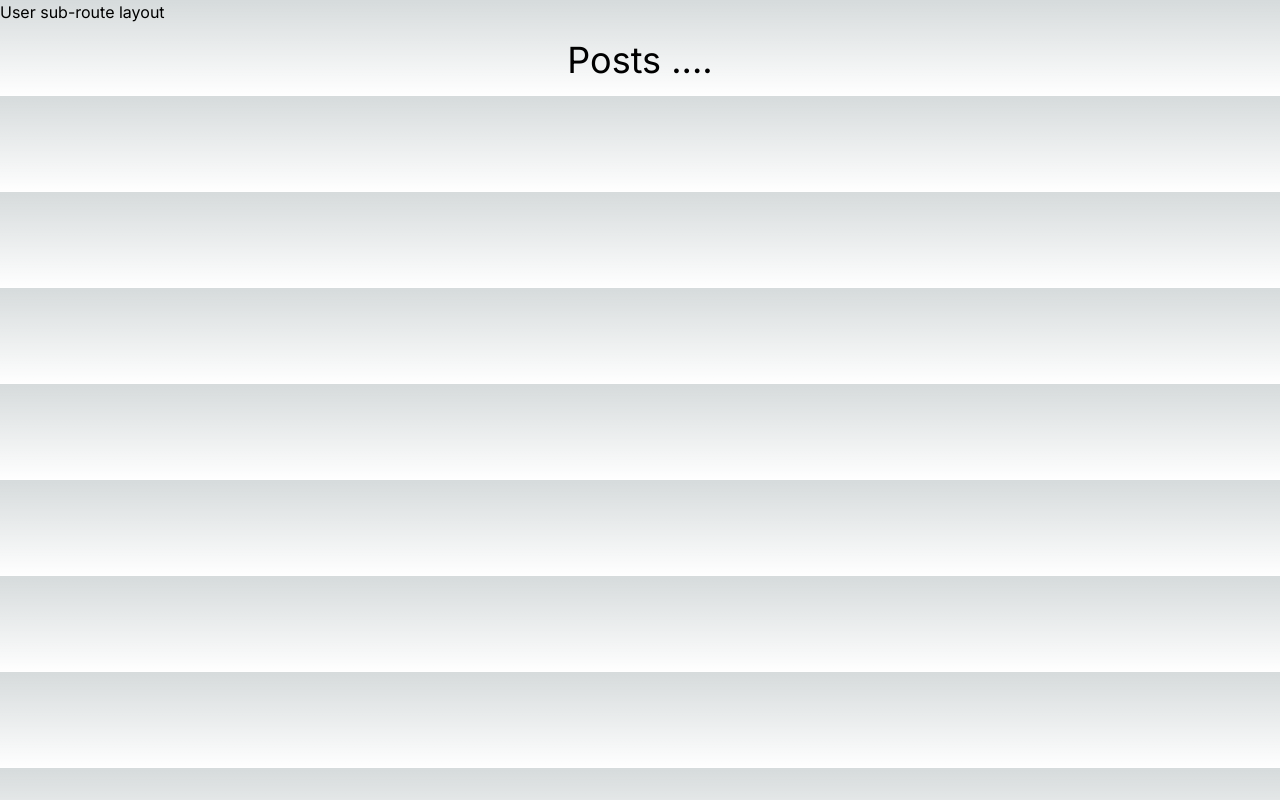
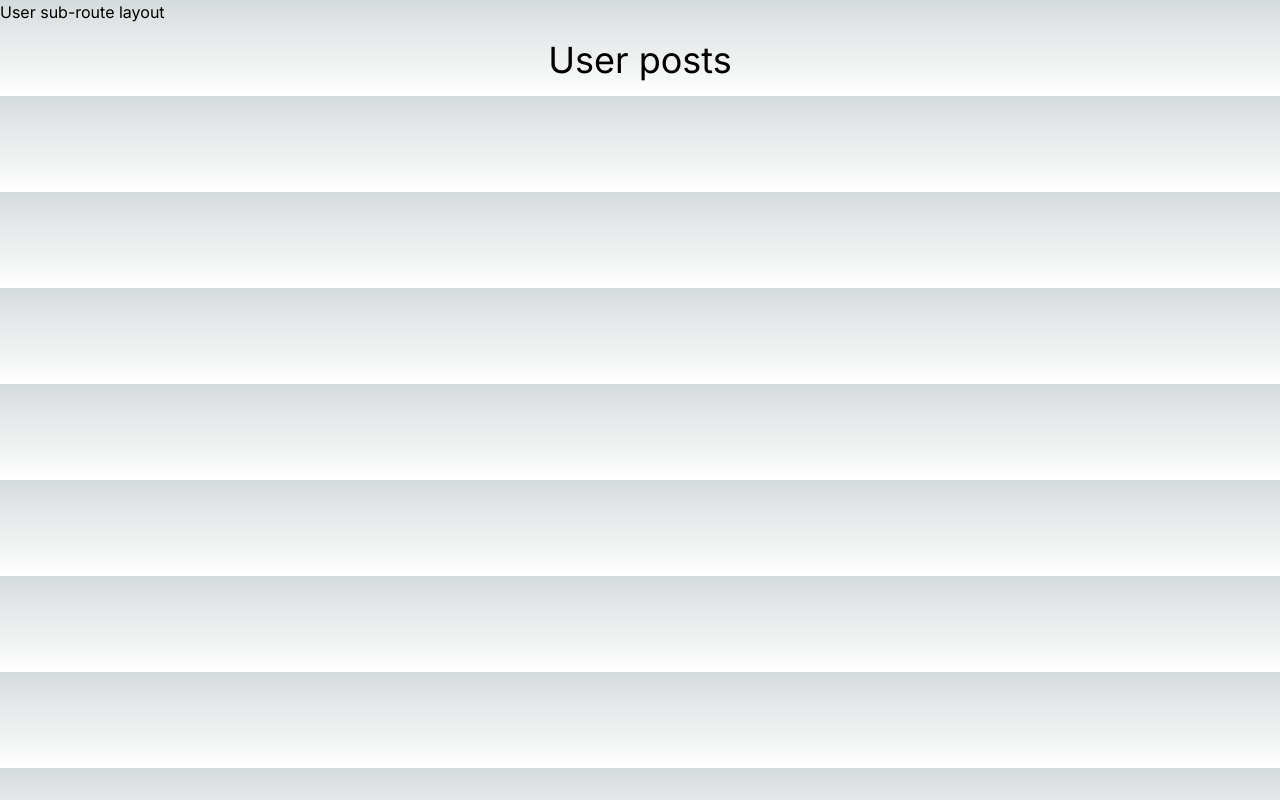
Before and after one commit to Ruma303/next-start, a Next.js app: page /user/posts in a window 1280 px wide. Built offline with nearby package versions, Linux system fonts and the light colour scheme.

Commit message:
dynamic nested routes

```diff
--- /dev/null
+++ b/app/user/[userId]/page.js
@@ -0,0 +1,9 @@
+export default function UserId({ params }) {
+  return (
+    <div className="flex flex-col items-center p-4">
+        <h1 className="text-4xl">
+            User {params.userId}
+        </h1>
+    </div>
+  )
+}
--- /dev/null
+++ b/app/user/[userId]/posts/[postId]/page.js
@@ -0,0 +1,7 @@
+export default function Post({ params }) {
+    return (
+        <div className="flex flex-col items-center py-4">
+            <h1 className="text-4xl">Post {params.postId}</h1>
+        </div>
+    )
+}
--- /dev/null
+++ b/app/user/[userId]/posts/page.js
@@ -0,0 +1,7 @@
+export default function PostList({ params }) {
+    return (
+        <div className="flex flex-col items-center py-4">
+            <h1 className="text-4xl">Posts of the user {params.userId}</h1>
+        </div>
+    )
+}
--- a/app/user/posts/page.js
+++ /dev/null
@@ -1,7 +0,0 @@
-export default function Post() {
-    return (
-        <div className="flex flex-col items-center py-4">
-            <h1 className="text-4xl">Posts .... </h1>
-        </div>
-    )
-}
```
